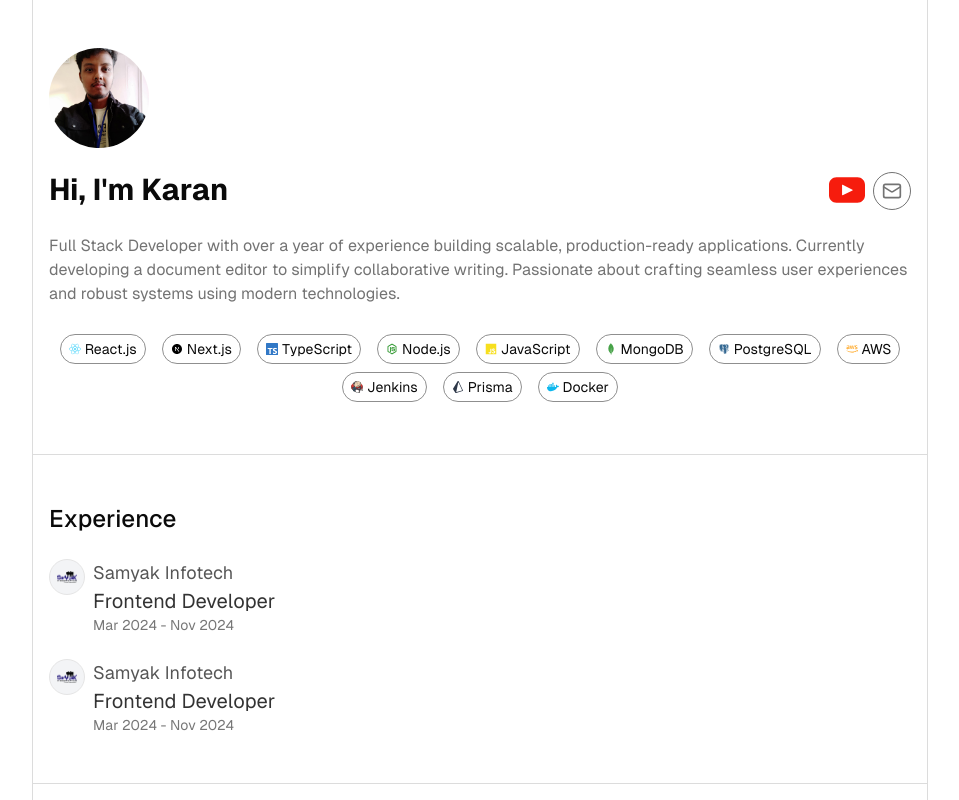
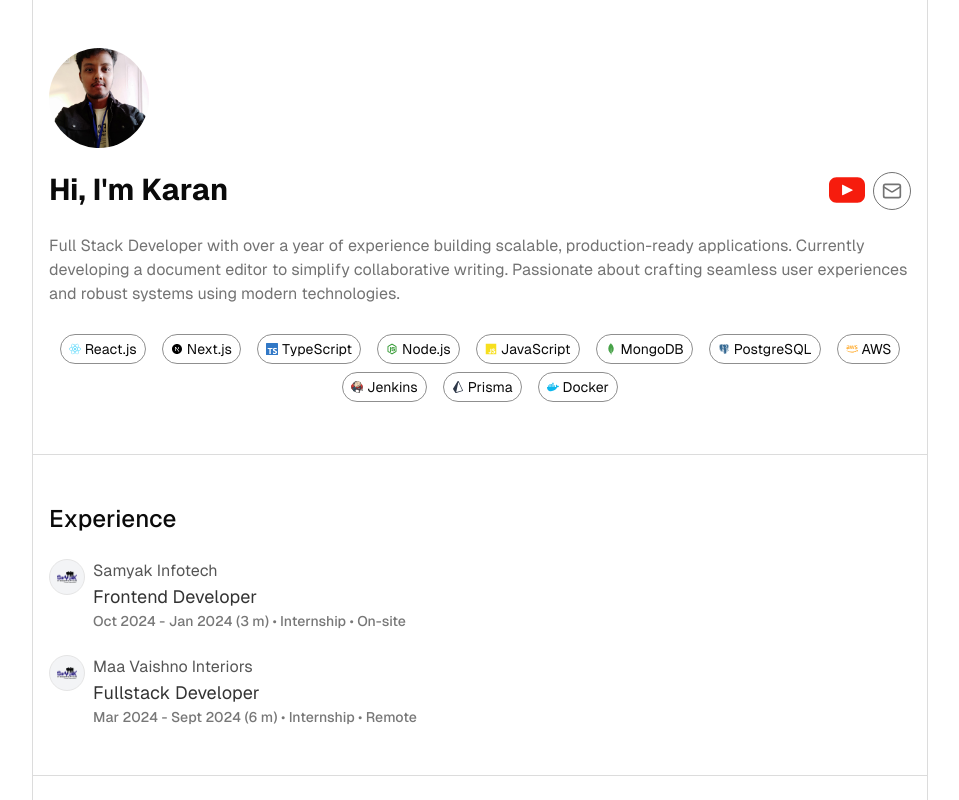
Before and after one commit to snorlaxkaran/karanbarman, a Next.js app: page / in a window 1280 px wide. Shown: the top 800 px of the page, without its empty margins (160-1119 px from the left). Built offline with nearby package versions, Linux system fonts and the light colour scheme.

Commit message:
added experience

```diff
--- a/src/app/page.tsx
+++ b/src/app/page.tsx
@@ -88,12 +88,14 @@ export default function Home() {
               </div>
               {/* Education Details */}
               <div className="flex flex-col">
-                <div className="text-lg text-[#555] ">
+                <div className="text-[#555] ">
                   <h2>Samyak Infotech</h2>
                 </div>
                 <div>
-                  <p className="text-[#333] text-xl">Frontend Developer</p>
-                  <p className="text-[#777] text-sm">Mar 2024 - Nov 2024</p>
+                  <p className="text-[#333] text-lg">Frontend Developer</p>
+                  <p className="text-[#777] text-sm font-medium">
+                    Oct 2024 - Jan 2024 (3 m) • Internship • On-site
+                  </p>
                 </div>
               </div>
             </div>
@@ -111,12 +113,14 @@ export default function Home() {
               </div>
               {/* Education Details */}
               <div className="flex flex-col">
-                <div className="text-lg text-[#555] ">
-                  <h2>Samyak Infotech</h2>
+                <div className="text-[#555] ">
+                  <h2>Maa Vaishno Interiors</h2>
                 </div>
                 <div>
-                  <p className="text-[#333] text-xl">Frontend Developer</p>
-                  <p className="text-[#777] text-sm">Mar 2024 - Nov 2024</p>
+                  <p className="text-[#333] text-lg">Fullstack Developer</p>
+                  <p className="text-[#777] text-sm font-medium">
+                    Mar 2024 - Sept 2024 (6 m) • Internship • Remote
+                  </p>
                 </div>
               </div>
             </div>
```
